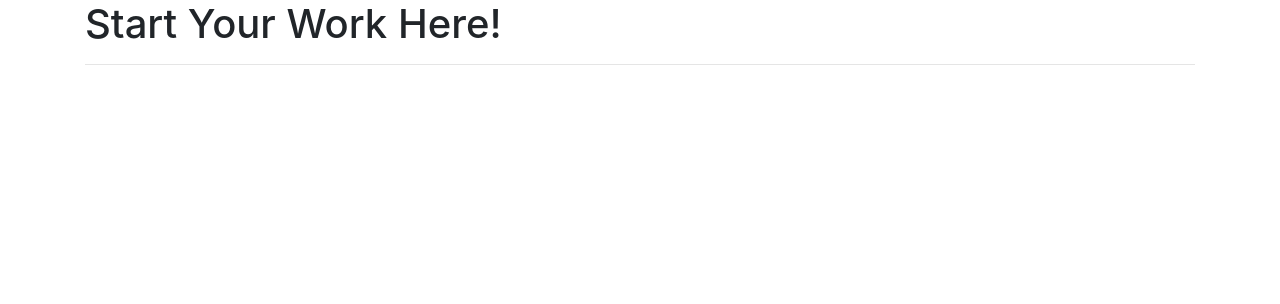
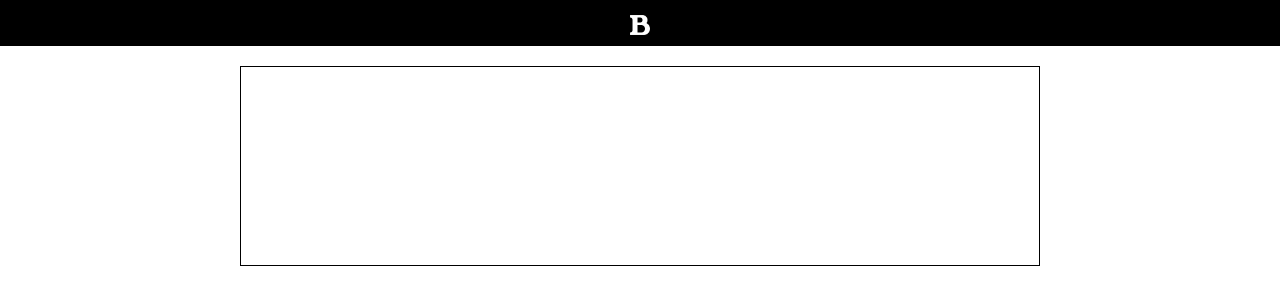
Before and after one commit to oshanidilrangana/Text_editor, a plain HTML site: page index.html in a window 1280 px wide. Drawn offline with nearby package versions, Linux system fonts and the light colour scheme.

Commit message:
bold added

```diff
--- a/index.html
+++ b/index.html
@@ -10,25 +10,64 @@
     <link rel="stylesheet" href="https://maxcdn.bootstrapcdn.com/bootstrap/4.0.0/css/bootstrap.min.css" integrity="sha384-Gn5384xqQ1aoWXA+058RXPxPg6fy4IWvTNh0E263XmFcJlSAwiGgFAW/dAiS6JXm" crossorigin="anonymous">
     <link rel="stylesheet" href="https://cdnjs.cloudflare.com/ajax/libs/font-awesome/4.7.0/css/font-awesome.min.css">
     <title>Text Editor - [CT/2019/084]</title>
+
+    <style>
+        ul {
+            list-style: none;
+            background-color:black;
+            padding: 10px;
+            text-align: center;
+
+            }
+
+        li{
+            align-items: center;
+            display: inline;
+            }
+
+        img {
+            height: 20px;
+            width: 20px;
+            border: none;
+
+            }
+         button {
+             background-color:black ;
+             border: none;
+            }
+
+
+
+         #editor {
+            height: 200px;
+            border: 1px solid #000000;
+            max-width: 800px;
+            margin: 20px auto;
+            padding: 10px;
+         }
+    </style>
 </head>
 
 <body>
 
-    <!--  Remove this div once you are started -->
-    <div class="container">
-        <div class="row">
-            <div class="col-md-12">
-                <h1>Start Your Work Here!</h1>
-                <hr>
-            </div>
-        </div>
-    </div>
-
+    <ul>
+        <li><button type="button"     onclick="bold ()">
+            <img src="resource/bold-xxl.png"    >
+            </button>
+        </li>
+    </ul>
+    <div id="editor"   contenteditable="true">
 
     <!-- jQuery first, then Popper.js, then Bootstrap JS -->
     <script src="https://code.jquery.com/jquery-3.2.1.slim.min.js" integrity="sha384-KJ3o2DKtIkvYIK3UENzmM7KCkRr/rE9/Qpg6aAZGJwFDMVNA/GpGFF93hXpG5KkN" crossorigin="anonymous"></script>
     <script src="https://cdnjs.cloudflare.com/ajax/libs/popper.js/1.12.9/umd/popper.min.js" integrity="sha384-ApNbgh9B+Y1QKtv3Rn7W3mgPxhU9K/ScQsAP7hUibX39j7fakFPskvXusvfa0b4Q" crossorigin="anonymous"></script>
     <script src="https://maxcdn.bootstrapcdn.com/bootstrap/4.0.0/js/bootstrap.min.js" integrity="sha384-JZR6Spejh4U02d8jOt6vLEHfe/JQGiRRSQQxSfFWpi1MquVdAyjUar5+76PVCmYl" crossorigin="anonymous"></script>
+
+    <script>
+        function bold() {
+                document.execCommand ('bold' , true, null)
+            }
+    </script>
 </body>
 <!-- Author: [K.H.O dilrangana] | [CT/2019/084] -->
 </html>
```
